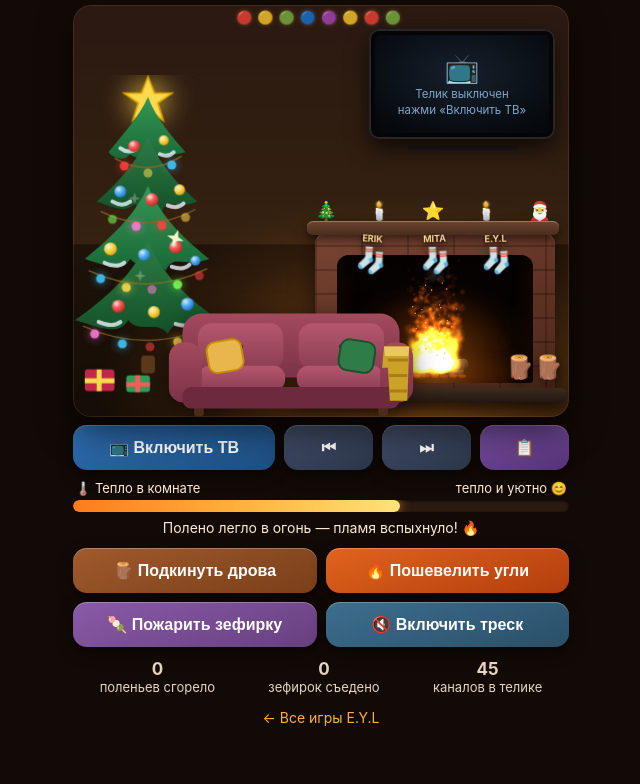
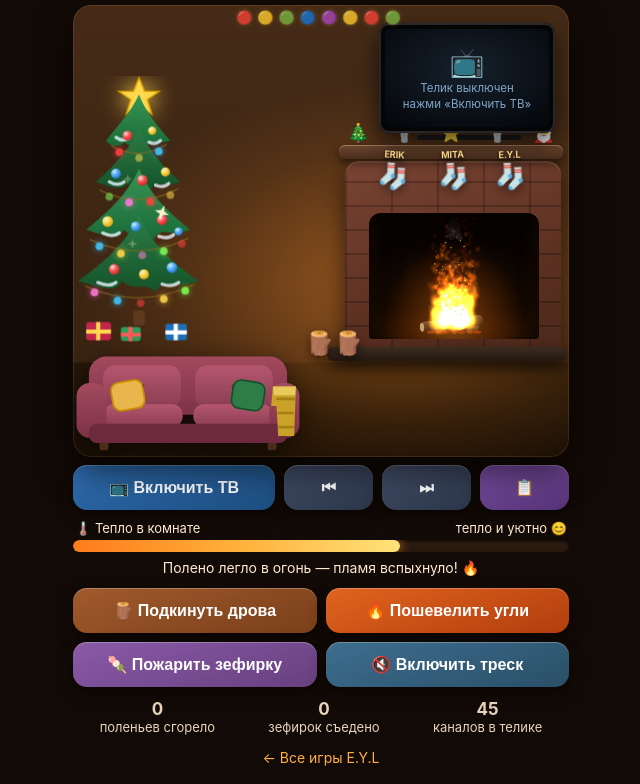
Before and after one commit to ygarik786-a11y/eyl-games, a plain HTML site: page kamin/index.html in a window 1280 px wide. Shown: the part 77-861 px from the top of the page, without its empty margins (319-959 px from the left). Before the commit the page ends 821 px from the top, so only its background shows below. Drawn offline with nearby package versions, Linux system fonts and the light colour scheme; animation ran at ten frames a second.

Commit message:
Камин и телик v41: комната пересобрана — камин и огонь на виду, ёлка слева целиком, диван не закрывает топку, светлее

```diff
--- a/kamin/index.html
+++ b/kamin/index.html
@@ -14,20 +14,20 @@
   .sub { text-align:center; font-size:13px; opacity:.75; margin-bottom:8px; }
 
   /* ===== Комната ===== */
-  .scene { position:relative; border-radius:18px; overflow:hidden; height:412px;
+  .scene { position:relative; border-radius:18px; overflow:hidden; height:452px;
     background:
-      radial-gradient(420px 240px at 68% 92%, rgba(255,120,30,.18), transparent 65%),
-      linear-gradient(180deg,#251711 0%, #2c1b10 58%, #1a110a 58.2%, #130c06 100%);
+      radial-gradient(430px 260px at 66% 62%, rgba(255,120,30,.20), transparent 65%),
+      linear-gradient(180deg,#3d2716 0%, #33200f 79%, #20130a 79.2%, #170d05 100%);
     box-shadow:0 14px 34px rgba(0,0,0,.6), inset 0 0 0 1px rgba(255,180,90,.12); }
   .scene.warm { background:
-      radial-gradient(460px 280px at 68% 92%, rgba(255,140,40,.32), transparent 68%),
-      linear-gradient(180deg,#2b1912 0%, #342110 58%, #1e1209 58.2%, #150d06 100%); }
+      radial-gradient(470px 300px at 66% 62%, rgba(255,140,40,.34), transparent 68%),
+      linear-gradient(180deg,#452b17 0%, #3a2311 79%, #251708 79.2%, #1a0f05 100%); }
   .garland { position:absolute; top:4px; left:0; right:0; text-align:center; font-size:13px; letter-spacing:5px; z-index:6; animation:gar 1.8s ease-in-out infinite; pointer-events:none; }
   @keyframes gar { 0%,100%{opacity:.65;} 50%{opacity:1; filter:drop-shadow(0 0 5px rgba(255,210,90,.8));} }
-  .glow { position:absolute; inset:0; z-index:1; pointer-events:none; background:radial-gradient(300px 190px at 68% 88%, rgba(255,150,50,.28), transparent 70%); opacity:.25; }
+  .glow { position:absolute; inset:0; z-index:1; pointer-events:none; background:radial-gradient(300px 200px at 66% 62%, rgba(255,150,50,.30), transparent 70%); opacity:.25; }
 
   /* ===== Ёлка (нарисована кодом) ===== */
-  .tree { position:absolute; left:-4px; bottom:6px; width:158px; height:336px; z-index:3; }
+  .tree { position:absolute; left:0; bottom:100px; width:132px; height:281px; z-index:3; }
   .tree .bulb { animation:bulbGlow 1.5s ease-in-out infinite; }
   .tree .b2 { animation-delay:.5s; } .tree .b3 { animation-delay:1s; }
   @keyframes bulbGlow { 0%,100%{ opacity:.55; } 50%{ opacity:1; filter:drop-shadow(0 0 6px currentColor); } }
@@ -38,7 +38,7 @@
   @keyframes starGlow { 0%,100%{ filter:drop-shadow(0 0 4px rgba(255,215,80,.7)); transform:scale(1);} 50%{ filter:drop-shadow(0 0 13px rgba(255,215,80,1)); transform:scale(1.1);} }
 
   /* ===== Телевизор ===== */
-  .tv { position:absolute; right:14px; top:24px; width:186px; z-index:4;
+  .tv { position:absolute; right:14px; top:18px; width:176px; z-index:4;
     background:#050505; border-radius:10px; padding:6px; box-shadow:0 10px 22px rgba(0,0,0,.65), inset 0 0 0 2px #26262b; }
   .tv.on { box-shadow:0 10px 22px rgba(0,0,0,.65), 0 0 26px rgba(120,180,255,.28), inset 0 0 0 2px #26262b; }
   .tv video { width:100%; height:98px; display:block; border-radius:5px; background:#000; object-fit:cover; }
@@ -49,39 +49,39 @@
   .tv .chname { position:absolute; top:10px; left:10px; z-index:5; background:rgba(0,0,0,.62); color:#fff; font-size:11px; font-weight:700;
     padding:3px 8px; border-radius:7px; opacity:0; transition:opacity .4s; pointer-events:none; max-width:166px; }
   .tv .chname.show { opacity:1; }
-  .tvstand { position:absolute; right:52px; top:140px; width:110px; height:5px; border-radius:3px; background:#1c1c20; z-index:3; }
+  .tvstand { position:absolute; right:48px; top:130px; width:104px; height:5px; border-radius:3px; background:#1c1c20; z-index:3; }
 
   /* ===== Камин ===== */
-  .mantel { position:absolute; right:10px; bottom:182px; width:252px; height:14px; border-radius:6px;
+  .mantel { position:absolute; right:6px; bottom:298px; width:224px; height:14px; border-radius:6px;
     background:linear-gradient(180deg,#6b4630,#4a2d1c); box-shadow:0 4px 10px rgba(0,0,0,.55), inset 0 1px 0 rgba(255,220,170,.35); z-index:3; }
-  .mantel-items { position:absolute; right:10px; bottom:196px; width:252px; display:flex; justify-content:space-between; padding:0 8px; font-size:18px; z-index:3; }
+  .mantel-items { position:absolute; right:6px; bottom:314px; width:224px; display:flex; justify-content:space-between; padding:0 8px; font-size:18px; z-index:3; }
   .mantel-items .candle { animation:candle 1.6s ease-in-out infinite; display:inline-block; }
   @keyframes candle { 0%,100%{ transform:scale(1) rotate(-2deg);} 50%{ transform:scale(1.12) rotate(2deg); filter:drop-shadow(0 0 7px rgba(255,190,80,.9)); } }
-  .portal { position:absolute; right:14px; bottom:26px; width:240px; height:160px; border-radius:14px 14px 6px 6px;
+  .portal { position:absolute; right:8px; bottom:106px; width:216px; height:190px; border-radius:14px 14px 6px 6px;
     background:
       repeating-linear-gradient(0deg, rgba(0,0,0,.22) 0 2px, transparent 2px 24px),
       repeating-linear-gradient(90deg, rgba(0,0,0,.20) 0 2px, transparent 2px 46px),
       linear-gradient(160deg,#7a4433,#5d3122 60%,#4c281b);
     box-shadow:0 10px 24px rgba(0,0,0,.6), inset 0 2px 0 rgba(255,200,150,.18); z-index:2; }
-  .firebox { position:absolute; right:36px; bottom:34px; width:196px; height:128px; border-radius:12px 12px 4px 4px;
+  .firebox { position:absolute; right:30px; bottom:118px; width:170px; height:126px; border-radius:12px 12px 4px 4px;
     background:radial-gradient(110px 80px at 50% 82%, #2a1503 0%, #160b02 55%, #070302 100%);
     box-shadow:inset 0 0 30px #000, inset 0 -12px 22px rgba(255,110,20,.20); overflow:hidden; z-index:2; }
   #fire { position:absolute; inset:0; width:100%; height:100%; display:block; }
-  .hearth { position:absolute; right:2px; bottom:15px; width:276px; height:14px; border-radius:6px;
+  .hearth { position:absolute; right:2px; bottom:96px; width:240px; height:14px; border-radius:6px;
     background:linear-gradient(180deg,#3d2c20,#241812); box-shadow:0 6px 14px rgba(0,0,0,.6); z-index:2; }
-  .woodpile { position:absolute; right:6px; bottom:36px; font-size:23px; z-index:4; filter:drop-shadow(0 4px 6px rgba(0,0,0,.5)); }
-  .stockings { position:absolute; right:58px; bottom:142px; z-index:4; display:flex; gap:30px; }
+  .woodpile { position:absolute; right:206px; bottom:100px; font-size:23px; z-index:4; filter:drop-shadow(0 4px 6px rgba(0,0,0,.5)); }
+  .stockings { position:absolute; right:44px; bottom:266px; z-index:4; display:flex; gap:26px; }
   .stocking { font-size:25px; cursor:pointer; transform-origin:50% -6px; animation:sway 3.4s ease-in-out infinite; filter:drop-shadow(0 4px 5px rgba(0,0,0,.45)); position:relative; touch-action:manipulation; }
   .stocking:nth-child(2) { animation-delay:1.1s; }
   .stocking:nth-child(3) { animation-delay:2.2s; }
   .stocking .nm { position:absolute; top:-12px; left:50%; transform:translateX(-50%); font-size:9px; font-weight:700; color:#ffd98a; text-shadow:0 1px 3px #000; }
   @keyframes sway { 0%,100%{ transform:rotate(-4deg);} 50%{ transform:rotate(4deg);} }
-  .marsh { position:absolute; right:216px; bottom:124px; font-size:26px; z-index:6; opacity:0; pointer-events:none; transition:opacity .25s; transform:rotate(-24deg); }
+  .marsh { position:absolute; right:190px; bottom:150px; font-size:26px; z-index:6; opacity:0; pointer-events:none; transition:opacity .25s; transform:rotate(-24deg); }
   .marsh.on { opacity:1; animation:roast 1s ease-in-out infinite; }
   @keyframes roast { 0%,100%{ transform:rotate(-24deg) translateX(0);} 50%{ transform:rotate(-16deg) translateX(5px);} }
 
   /* ===== Диван (нарисован кодом) ===== */
-  .sofa { position:absolute; left:44%; transform:translateX(-50%); bottom:-6px; width:252px; height:128px; z-index:5; filter:drop-shadow(0 6px 12px rgba(0,0,0,.5)); }
+  .sofa { position:absolute; left:0; bottom:0; width:230px; height:118px; z-index:5; filter:drop-shadow(0 6px 12px rgba(0,0,0,.5)); }
 
   /* ===== Панель ===== */
   .heat { margin:10px 2px 4px; font-size:13px; display:flex; justify-content:space-between; }
@@ -271,7 +271,7 @@
     <div><b id="stCh">16</b>каналов в телике</div>
   </div>
 
-  <a class="back" href="../?u=40">← Все игры E.Y.L</a>
+  <a class="back" href="../?u=41">← Все игры E.Y.L</a>
 </div>
 
 <script>
```
Also changed, not shown: index.html (+1 -1 lines).
